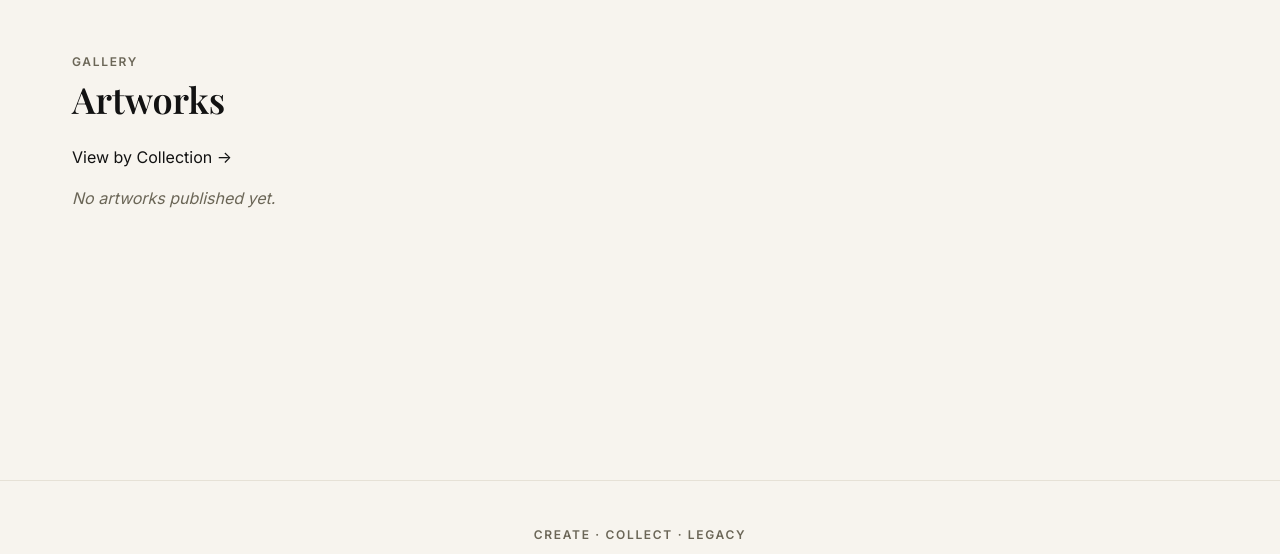
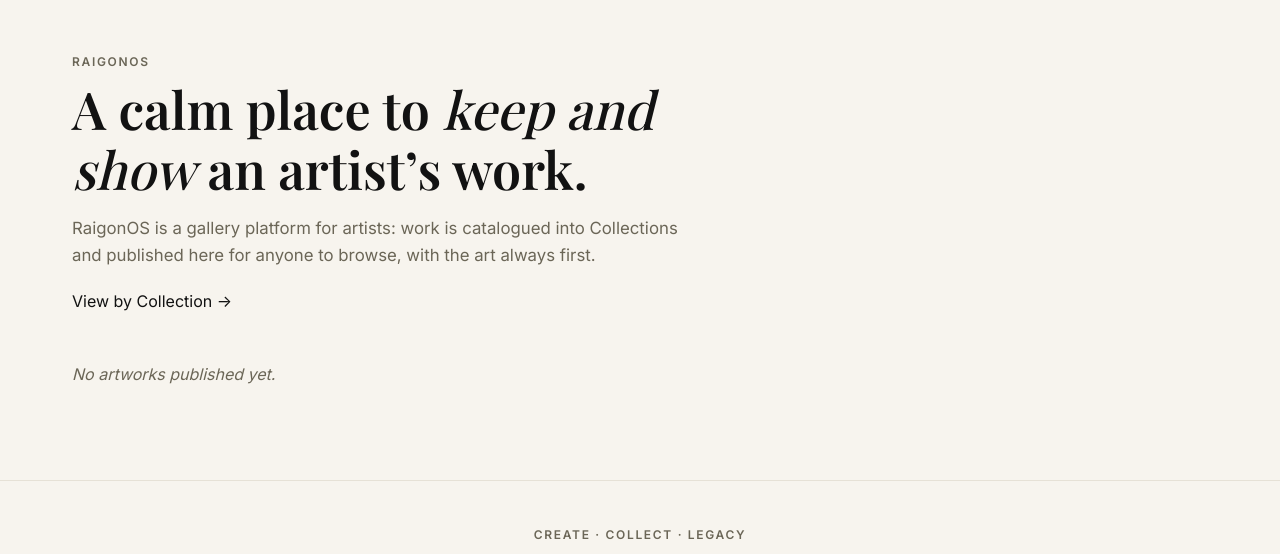
Before and after one commit to raigonlab/raigonos, a Django app: page / in a window 1280 px wide. Shown: the part 79-633 px from the top of the page. Run offline with Django 5.2, Linux system fonts and the light colour scheme; data that the repository does not hold is empty; some web fonts are replaced.

Commit message:
Public home: add a one-sentence intro above the artwork grid
First-time visitors now see what RaigonOS is before the work itself. The intro styles (.intro, .intro-lede, .intro-link) were swept into the previous typography commit's style.css.

```diff
--- a/gallery/templates/gallery/artwork_gallery.html
+++ b/gallery/templates/gallery/artwork_gallery.html
@@ -3,9 +3,12 @@
 {% block title %}Artworks — RaigonOS{% endblock %}
 
 {% block content %}
-  <span class="eyebrow">Gallery</span>
-  <h1>Artworks</h1>
-  <p><a href="{% url 'gallery:collection_list' %}">View by Collection &rarr;</a></p>
+  <section class="intro">
+    <span class="eyebrow">RaigonOS</span>
+    <h1>A calm place to <em>keep and show</em> an artist&rsquo;s work.</h1>
+    <p class="intro-lede">RaigonOS is a gallery platform for artists: work is catalogued into Collections and published here for anyone to browse, with the art always first.</p>
+    <p class="intro-link"><a href="{% url 'gallery:collection_list' %}">View by Collection &rarr;</a></p>
+  </section>
 
   <ul class="card-grid">
     {% for artwork in artworks %}
```
